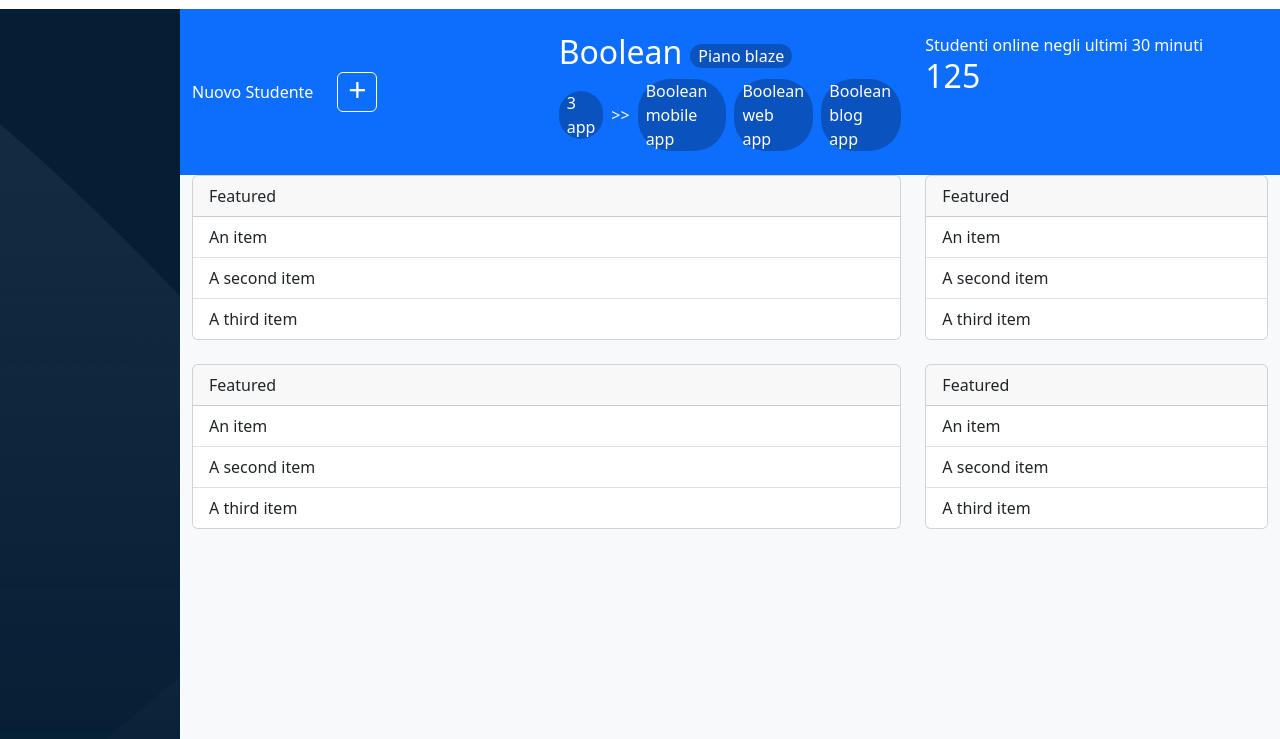
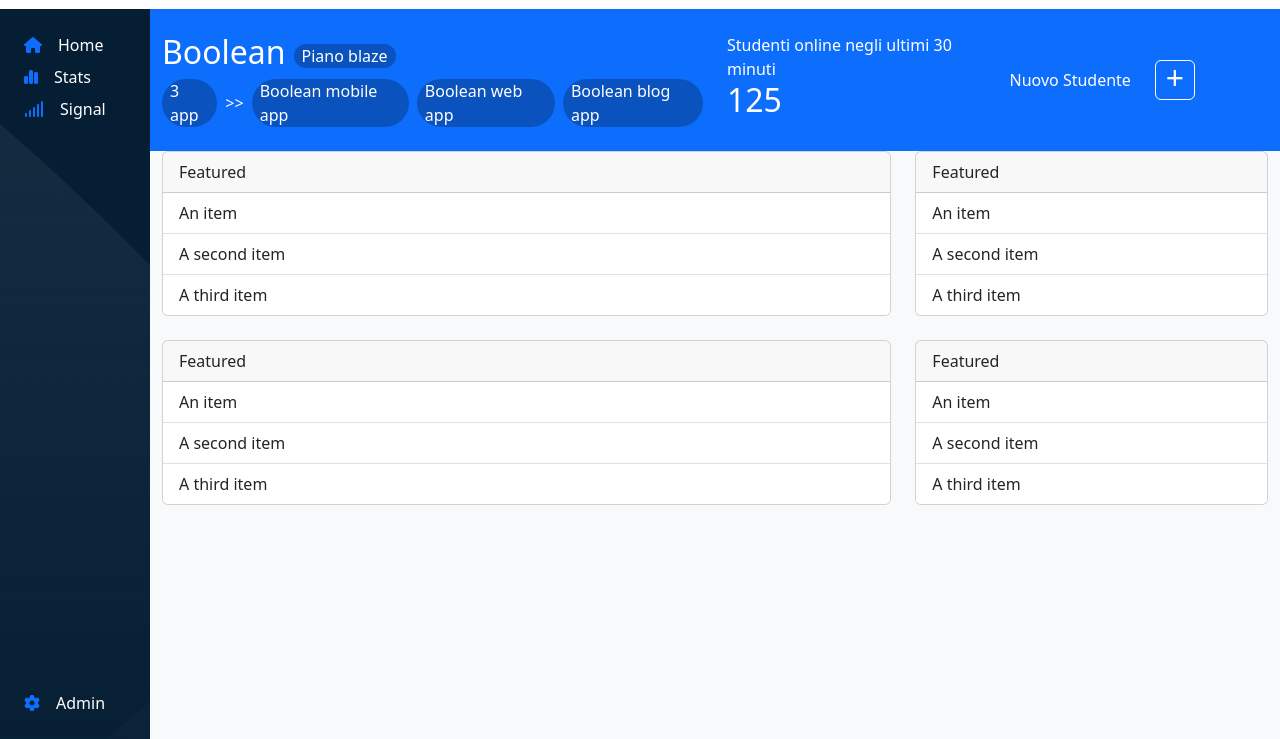
Before and after one commit to anashamimi/html-css-bootstrap-dashboard, a plain HTML site: page index.html in a window 1280 px wide. Shown: the part 61-800 px from the top of the page. Drawn offline with nearby package versions, Linux system fonts and the light colour scheme.

Commit message:
fine sidebar

```diff
--- a/css/style.css
+++ b/css/style.css
@@ -43,13 +43,19 @@ header nav{
 
 #sidebar{
     height: 100%;
-    width: 180px;
+    width: 80px;
     flex-shrink: 0;
     background-color: var(--bg-sidebar);
     background-image: url("../img/img/sidebar-bg.png");
 
 }
 
+#sidebar div.ah-height-100{
+    height: 100%;
+}
+
+
+/* Asidebar */
 .ah-square{
     height: 40px;
     width: 40px;
@@ -75,3 +81,11 @@ main{
     overflow-y: auto;
     height: 100%;
 }
+
+
+
+@media screen and (min-width: 992px) {
+    #sidebar{
+        width: 150px;
+    }
+}
--- a/index.html
+++ b/index.html
@@ -31,7 +31,7 @@
 
             <div class="ah-nav-search d-flex align-items-center rounded px-2 gap-2">
                 <i class="fa-solid fa-magnifying-glass"></i>
-                <input type="text" readonly class="form-control-plaintext" id="search" name="search"
+                <input type="text" class="form-control-plaintext" id="search" name="search"
                     placeholder="Prova a cercare: Lezioni di Laravel">
             </div>
 
@@ -57,8 +57,33 @@
 
     <!-- Sidebar -->
     <div class="wrapper d-flex">
-        <nav id="sidebar" class="text-white">
-            <div>
+        <nav id="sidebar" class="text-white p-4">
+            <div class="ah-height-100 d-flex flex-column">
+                <div class="d-flex flex-column gap-2">
+                    <div class=" d-flex gap-3 align-items-center">
+                        <a href="#"><i class="fa-solid fa-house"></i></a>
+                        <span>Home</span>
+                    </div>
+
+                    <div class="d-flex gap-3 align-items-center">
+                        <a href="#"><i class="fa-solid fa-chart-simple"></i></a>
+                        <span>Stats</span>
+                    </div>
+
+                    <div class="d-flex gap-3 align-items-center">
+                        <a href="#"><i class="fa-solid fa-signal"></i></a>
+                        <span>Signal</span>
+                    </div>
+
+                </div>
+
+                <div class="d-flex mt-auto">
+                    <div class="d-flex gap-3 align-items-center">
+                        <a href="#"><i class="fa-solid fa-gear"></i></a>
+                        <span>Admin</span>
+                    </div>
+
+                </div>
 
             </div>
         </nav>
@@ -69,15 +94,15 @@
             <!-- asidebar -->
             <div id="aside" class="bg-primary text-white py-4">
                 <div class="container-fluid">
-                    <div class="row">
-                        <div class="col-12 col-md-4 d-flex align-items-center gap-4">
+                    <div class="row g-4">
+                        <div class="col-12 col-md-3 d-flex align-items-center gap-4 order-md-3">
                             <span>Nuovo Studente</span>
                             <div class="ah-square rounded d-flex align-items-center justify-content-center pb-1">
                                 <span>+</span>
                             </div>
                         </div>
 
-                        <div class="col-12 col-md-4">
+                        <div class="col-12 col-md-6  order-md-1">
                             <div class="d-flex align-items-center gap-2">
                                 <h2>Boolean</h2>
                                 <div class="ah-breadcrumb rounded-5 px-2">
@@ -92,26 +117,26 @@
 
                                 <span>>></span>
 
-                                <div class="ah-breadcrumb rounded-5 d-lg-none px-2 pb-1">
+                                <div class="ah-breadcrumb rounded-5 d-xl-none px-2 pb-1">
                                     +
                                 </div>
 
-                                <div class="ah-breadcrumb rounded-5 d-none d-lg-block px-2">
+                                <div class="ah-breadcrumb rounded-5 d-none d-xl-block px-2">
                                     Boolean mobile app
                                 </div>
 
-                                <div class="ah-breadcrumb rounded-5 d-none d-lg-block px-2">
+                                <div class="ah-breadcrumb rounded-5 d-none d-xl-block px-2">
                                     Boolean web app
                                 </div>
 
-                                <div class="ah-breadcrumb rounded-5 d-none d-lg-block px-2">
+                                <div class="ah-breadcrumb rounded-5 d-none d-xl-block px-2">
                                     Boolean blog app
                                 </div>
 
                             </div>
                         </div>
 
-                        <div class="col-12 col-md-4">
+                        <div class="col-12 col-md-3  order-md-2">
                             <span>Studenti online negli ultimi 30 minuti</span>
                             <h2>125</h2>
                         </div>
```
